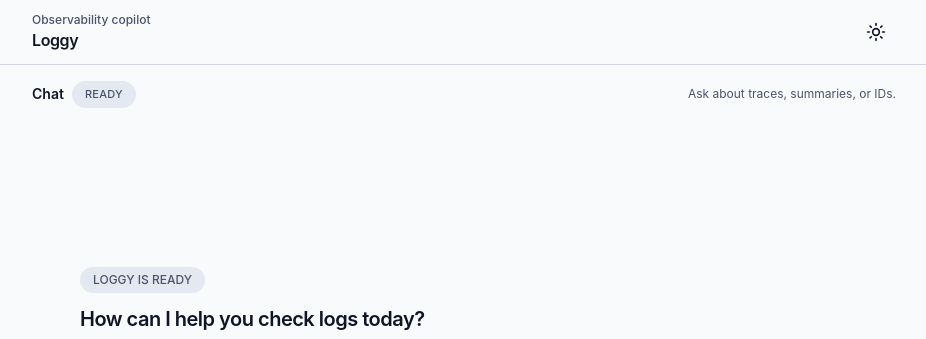
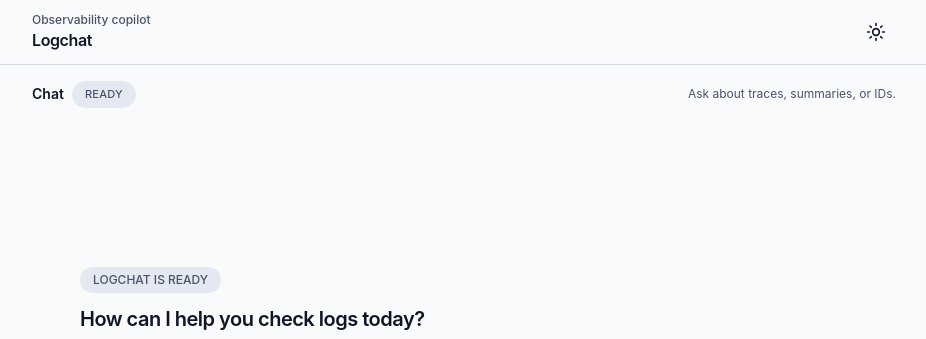
Before and after one commit to Abbiirr/ai-chat-frontend, a React (Vite) app: page / in a window 1280 px wide. Shown: the top 339 px of the page, without its empty margins (176-1102 px from the left). Built offline with nearby package versions, Linux system fonts and the light colour scheme.

Commit message:
REFACTOR: Updates project name

```diff
--- a/index.html
+++ b/index.html
@@ -4,7 +4,7 @@
     <meta charset="UTF-8" />
     <link rel="icon" type="image/svg+xml" href="/vite.svg" />
     <meta name="viewport" content="width=device-width, initial-scale=1.0" />
-    <title>Vite + React</title>
+    <title>Logchat</title>
   </head>
   <body>
     <div id="root"></div>
--- a/src/App.tsx
+++ b/src/App.tsx
@@ -12,7 +12,7 @@
               <p className="text-xs font-medium text-muted-foreground">
                 Observability copilot
               </p>
-              <h1 className="text-base font-semibold tracking-tight">Loggy</h1>
+              <h1 className="text-base font-semibold tracking-tight">Logchat</h1>
             </div>
             <ThemeToggle />
           </div>
--- a/src/components/ChatBubble.tsx
+++ b/src/components/ChatBubble.tsx
@@ -17,22 +17,22 @@
 > = {
   relevant: {
     title: "Highly Relevant",
-    tone: "border-emerald-500/30 bg-emerald-500/10 text-emerald-100",
+    tone: "border-emerald-500/30 bg-emerald-500/10 text-emerald-700 dark:text-emerald-100",
     dot: "bg-emerald-400",
   },
   less_relevant: {
     title: "Less Relevant",
-    tone: "border-amber-500/30 bg-amber-500/10 text-amber-100",
+    tone: "border-amber-500/30 bg-amber-500/10 text-amber-800 dark:text-amber-100",
     dot: "bg-amber-400",
   },
   not_relevant: {
     title: "Not Relevant",
-    tone: "border-slate-500/30 bg-slate-500/10 text-slate-200",
+    tone: "border-slate-500/30 bg-slate-500/10 text-slate-700 dark:text-slate-200",
     dot: "bg-slate-300",
   },
   trace_analysis: {
     title: "Trace Analysis",
-    tone: "border-sky-500/30 bg-sky-500/10 text-sky-100",
+    tone: "border-sky-500/30 bg-sky-500/10 text-sky-800 dark:text-sky-100",
     dot: "bg-sky-300",
   },
   master_summary: {
@@ -42,7 +42,7 @@
   },
   verification: {
     title: "Verification",
-    tone: "border-violet-500/30 bg-violet-500/10 text-violet-100",
+    tone: "border-violet-500/30 bg-violet-500/10 text-violet-800 dark:text-violet-100",
     dot: "bg-violet-300",
   },
 };
--- a/src/components/ChatInterface.tsx
+++ b/src/components/ChatInterface.tsx
@@ -417,7 +417,7 @@
           {messages.length === 0 ? (
             <div className="flex min-h-[45vh] flex-col justify-center gap-3">
               <Badge variant="muted" className="w-fit px-3 py-1 text-xs uppercase">
-                Loggy is ready
+                Logchat is ready
               </Badge>
               <div className="space-y-1">
                 <p className="text-xl font-semibold tracking-tight">
--- a/src/components/ui/badge.tsx
+++ b/src/components/ui/badge.tsx
@@ -14,9 +14,9 @@
           "border-transparent bg-secondary text-secondary-foreground ring-offset-background",
         outline: "text-foreground",
         success:
-          "border-transparent bg-emerald-500/15 text-emerald-200 ring-offset-background",
+          "border-transparent bg-emerald-500/15 text-emerald-700 dark:text-emerald-200 ring-offset-background",
         warning:
-          "border-transparent bg-amber-500/15 text-amber-200 ring-offset-background",
+          "border-transparent bg-amber-500/15 text-amber-800 dark:text-amber-200 ring-offset-background",
         info: "border-transparent bg-accent/15 text-accent-foreground ring-offset-background",
         muted: "border-transparent bg-muted text-muted-foreground",
       },
--- a/src/index.css
+++ b/src/index.css
@@ -68,8 +68,8 @@
 
   .dark body {
     background-image: none;
-    background-color: #171717;
-    color: #eee;
+    background-color: hsl(var(--background));
+    color: hsl(var(--foreground));
   }
 
   a {
--- a/vite.config.js
+++ b/vite.config.js
@@ -2,6 +2,7 @@
 import react from "@vitejs/plugin-react";
 import tailwindcss from "tailwindcss";
 import autoprefixer from "autoprefixer";
+import process from "node:process";
 
 export default defineConfig(({ mode }) => {
   const env = loadEnv(mode, process.cwd(), "");
```
Also changed, not shown: 1 other file (tests, documents, lock files or other folders).
